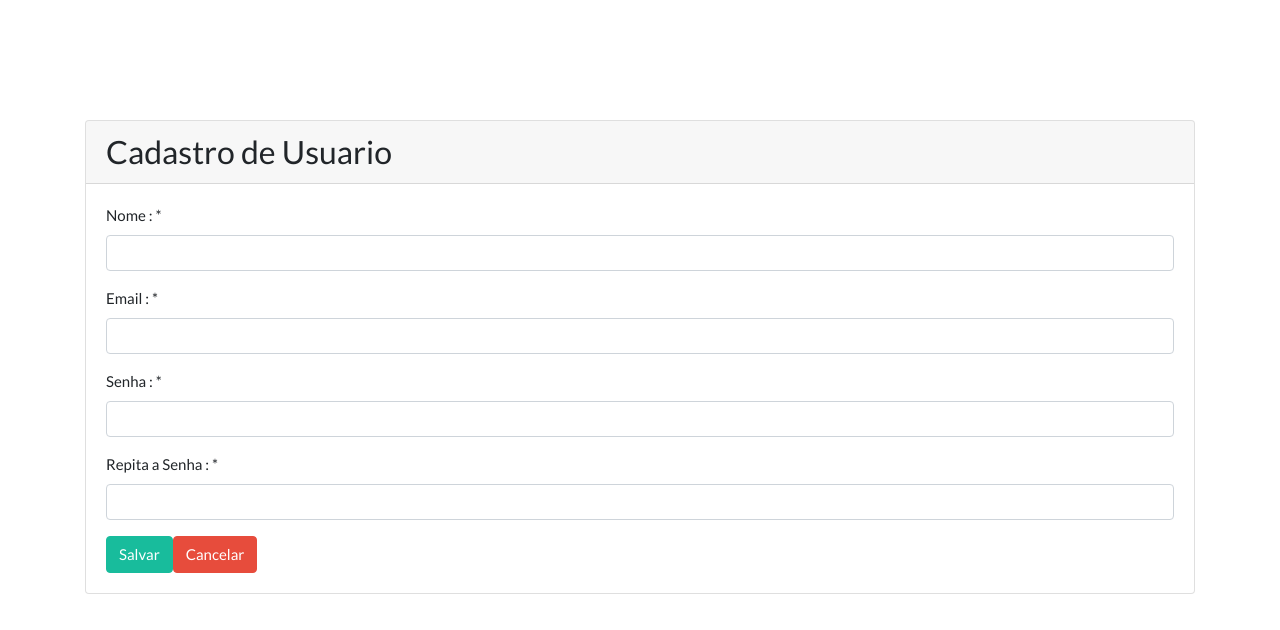
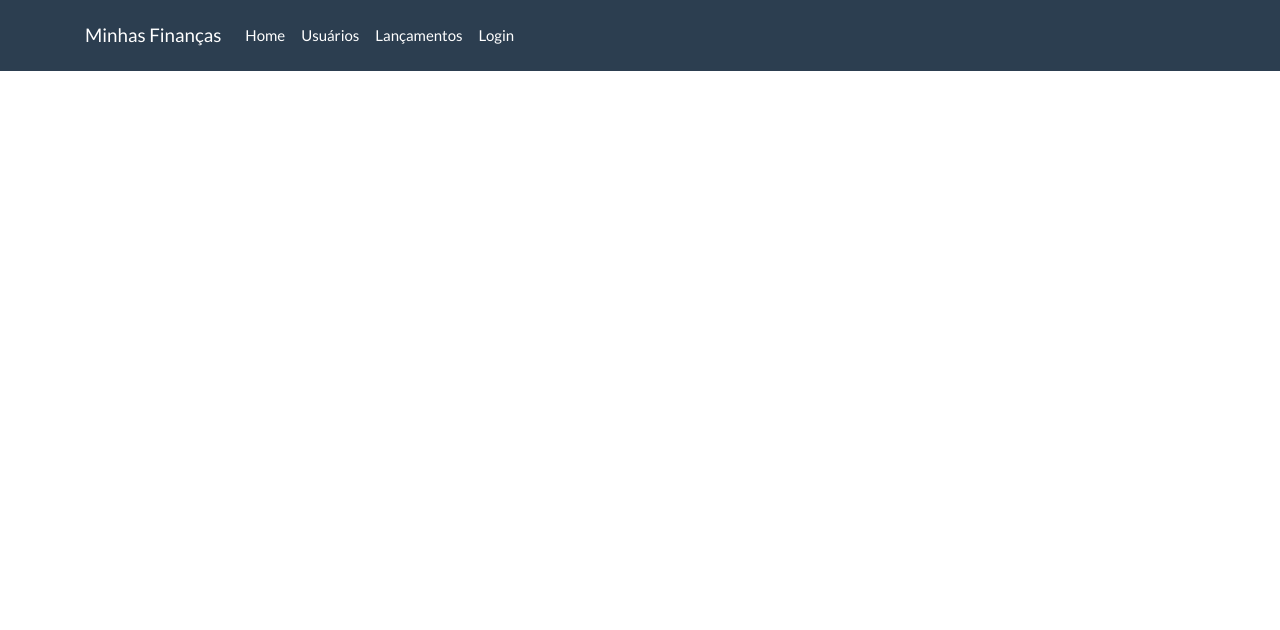
Before and after one commit to Guedes20/financas_frontend, a React (Create React App) app: page /#/ in a window 1280 px wide. Shown: the top 630 px of the page. Built offline with nearby package versions, Linux system fonts and the light colour scheme.

Commit message:
Criação da barra de navegação.

```diff
--- a/package.json
+++ b/package.json
@@ -9,6 +9,7 @@
     "bootswatch": "^4.4.1",
     "react": "^16.12.0",
     "react-dom": "^16.12.0",
+    "react-router-dom": "^5.1.2",
     "react-scripts": "3.3.1"
   },
   "scripts": {
--- a/src/App.js
+++ /dev/null
@@ -1,18 +0,0 @@
-import React from 'react';
-import 'bootswatch/dist/flatly/bootstrap.css';
-import Login from './views/login';
-import Cadastro from './views/cadastroUsuario';
-import './custom.css';
-
-class App extends React.Component {
-
-  render() {
-    return (
-      <div>
-         <Cadastro></Cadastro>
-      </div>
-    )
-  }
-}
-
-export default App;
--- /dev/null
+++ b/src/compomentes/navbar.js
@@ -0,0 +1,26 @@
+import React from 'react';
+import NavbarItem from './navbarItem';
+
+function Navbar() {
+    return (
+        <div className="navbar navbar-expand-lg fixed-top navbar-dark bg-primary">
+        <div className="container">
+          <a href="https://bootswatch.com/" className="navbar-brand">Minhas Finanças</a>
+          <button className="navbar-toggler" type="button" data-toggle="collapse" data-target="#navbarResponsive" aria-controls="navbarResponsive" aria-expanded="false" aria-label="Toggle navigation">
+            <span className="navbar-toggler-icon"></span>
+          </button>
+          <div className="collapse navbar-collapse" id="navbarResponsive">
+            <ul className="navbar-nav">
+                <NavbarItem href="#/login" label="Home"/>
+                <NavbarItem href="#/cadastro-usuario" label="Usuários"/>
+                <NavbarItem href="#/" label="Lançamentos"/>
+                <NavbarItem href="#/" label="Login"/>
+             </ul>
+          </div>
+        </div>
+      </div>
+
+    )
+}
+
+export default Navbar;
--- /dev/null
+++ b/src/compomentes/navbarItem.js
@@ -0,0 +1,14 @@
+import React from 'react';
+
+function NavbarItem(props){
+
+    return(
+
+        <li className="nav-item">
+           <a className="nav-link" href={props.href}>{props.label}</a>
+         </li>
+    )
+
+}
+
+export default NavbarItem;
--- a/src/index.js
+++ b/src/index.js
@@ -1,5 +1,5 @@
 import React from 'react';
 import ReactDOM from 'react-dom';
-import App from './App';
+import App from './main/App';
 
 ReactDOM.render(<App />, document.getElementById('root'));
--- /dev/null
+++ b/src/main/App.js
@@ -0,0 +1,23 @@
+import React from 'react';
+import 'bootswatch/dist/flatly/bootstrap.css';
+import '../custom.css';
+
+import Rotas from './rotas';
+import Navbar from '../compomentes/navbar';
+
+class App extends React.Component {
+
+  render() {
+    return (
+      <>
+        <Navbar />
+        <div className="container">
+          <Rotas />
+        </div>
+      </>
+    )
+  }
+}
+
+
+export default App;
--- /dev/null
+++ b/src/main/rotas.js
@@ -0,0 +1,21 @@
+import React from 'react';
+
+import {Route, Switch, HashRouter} from 'react-router-dom';
+import Login from '../views/login';
+import CadastroUsuario from '../views/cadastroUsuario';
+
+
+function Rotas(){
+
+    return(
+        <HashRouter>
+           <Switch>
+                 <Route path="/login" component={Login}/>
+                 <Route path="/cadastro-usuario" component = {CadastroUsuario}/>
+           </Switch>
+        </HashRouter>
+    )
+
+}
+
+export default Rotas;
--- a/src/views/cadastroUsuario.js
+++ b/src/views/cadastroUsuario.js
@@ -1,6 +1,6 @@
 import React from 'react';
 import 'bootswatch/dist/flatly/bootstrap.css';
-import App from '../App';
+import App from '../main/App';
 import Card from '../compomentes/card';
 import FormGroup from '../compomentes/form-group';
 
@@ -19,7 +19,7 @@ cadastrar = () =>{
 
     render() {
         return (
-            <div className="container">
+
                 <Card title="Cadastro de Usuario">
                 <div className="row">
                     <div className="col-lg-12">
@@ -62,7 +62,6 @@ cadastrar = () =>{
                     </div>
                 </div>
            </Card>
-            </div>
 
         )
     }
--- a/src/views/login.js
+++ b/src/views/login.js
@@ -1,6 +1,6 @@
 import React from 'react';
 import 'bootswatch/dist/flatly/bootstrap.css';
-import App from '../App';
+import App from '../main/App';
 import Card from '../compomentes/card';
 import FormGroup from '../compomentes/form-group';
 
@@ -18,7 +18,7 @@ class Login extends React.Component {
 
     render() {
         return (
-            <div className="container">
+
                 <div className="row">
                     <div className="col-md-6" style={{ position: 'relative', left: '300px' }}>
                         <div className="bs-docs-section">
@@ -54,7 +54,7 @@ class Login extends React.Component {
                         </div>
                     </div>
                 </div>
-            </div>
+
         )
     }
 
```
Also changed, not shown: 1 other file (tests, documents, lock files or other folders).
